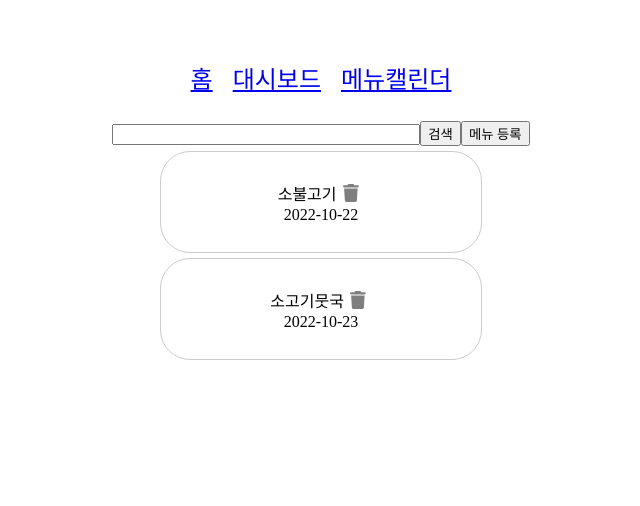
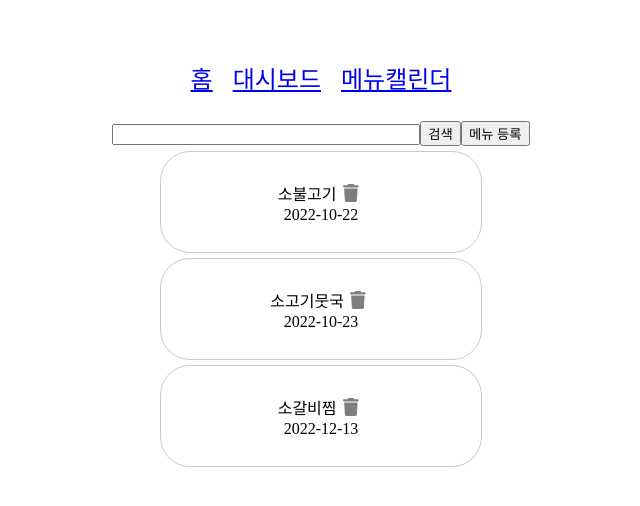
Before and after one commit to yeomkyeorae/foody-cant-stop, a React app: page / in a window 1280 px wide. Shown: the top 506 px of the page, without its empty margins (319-959 px from the left). Built offline with nearby package versions, Linux system fonts and the light colour scheme; the HTML template or start-up script is replaced by a standard one.

Commit message:
feat: add temp food menu delete handler

```diff
--- a/src/components/home/Menu-content.tsx
+++ b/src/components/home/Menu-content.tsx
@@ -29,12 +29,18 @@ const CloseBtn = styled.button`
 	transition: opacity 0.2s ease;
 `;
 
-function MenuContent({ foodItem }: { foodItem: FoodItem }) {
+function MenuContent({
+	foodItem,
+	onDeleteHandler,
+}: {
+	foodItem: FoodItem;
+	onDeleteHandler: (itemKey: number) => void;
+}) {
 	return (
 		<Content>
 			<div>
 				<span>{foodItem.name}</span>
-				<CloseBtn title="close">
+				<CloseBtn title="close" onClick={() => onDeleteHandler(foodItem.key)}>
 					<FontAwesomeIcon icon={faTrash} />
 				</CloseBtn>
 			</div>
--- a/src/pages/Home.tsx
+++ b/src/pages/Home.tsx
@@ -33,6 +33,11 @@ function Home() {
 				name: '소고기뭇국',
 				date: '2022-10-23',
 			},
+			{
+				key: 3,
+				name: '소갈비찜',
+				date: '2022-12-13',
+			},
 		]);
 	}, []);
 
@@ -43,6 +48,10 @@ function Home() {
 
 	const submitHandler = (e: React.SyntheticEvent) => {
 		e.preventDefault();
+	};
+
+	const onDeleteHandler = (itemKey: number) => {
+		setFoodItems(foodItems.filter((item) => item.key !== itemKey));
 	};
 
 	return (
@@ -58,7 +67,7 @@ function Home() {
 			</InputContent>
 			<div>
 				{foodItems.map((foodItem, index) => (
-					<MenuContent key={`foodItem-${index + 1}`} foodItem={foodItem} />
+					<MenuContent key={`foodItem-${index + 1}`} foodItem={foodItem} onDeleteHandler={onDeleteHandler} />
 				))}
 			</div>
 			{openEnroll && <EnrollModal setOpenEnroll={setOpenEnroll} />}
```
